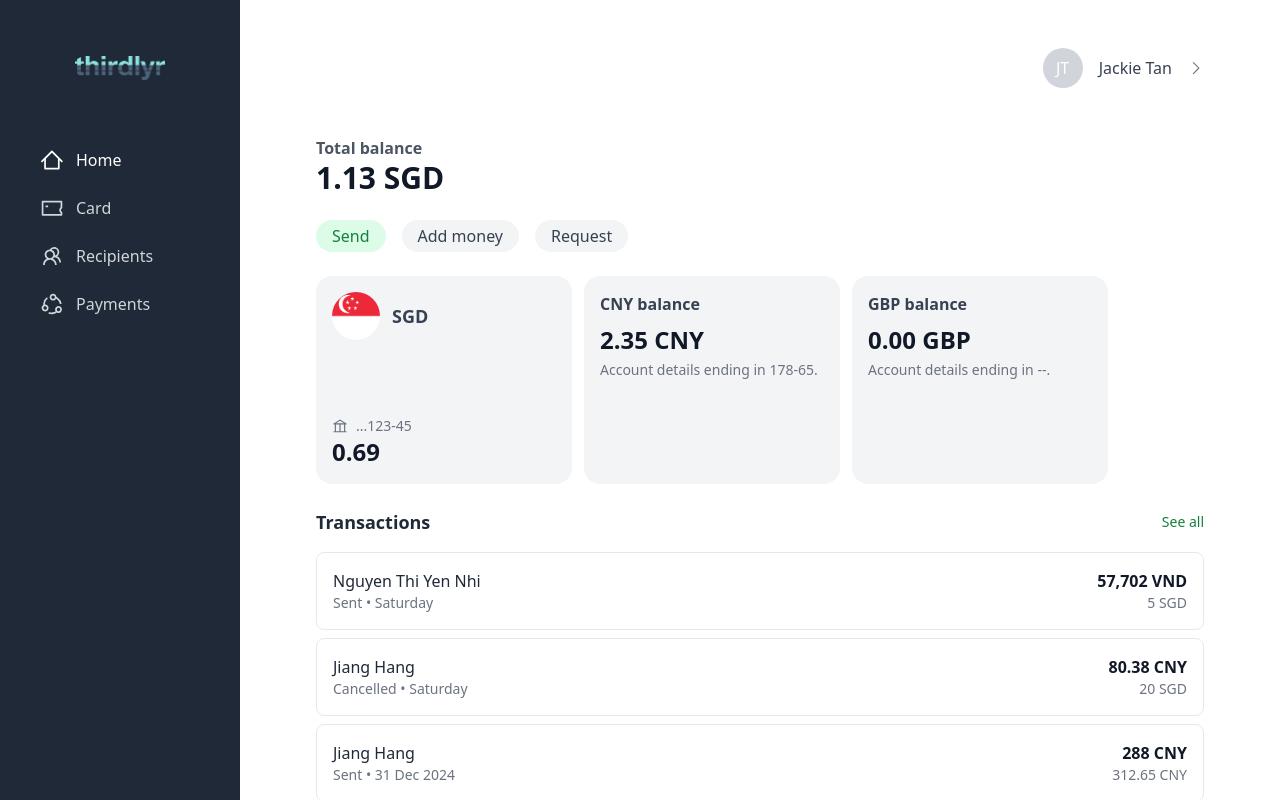
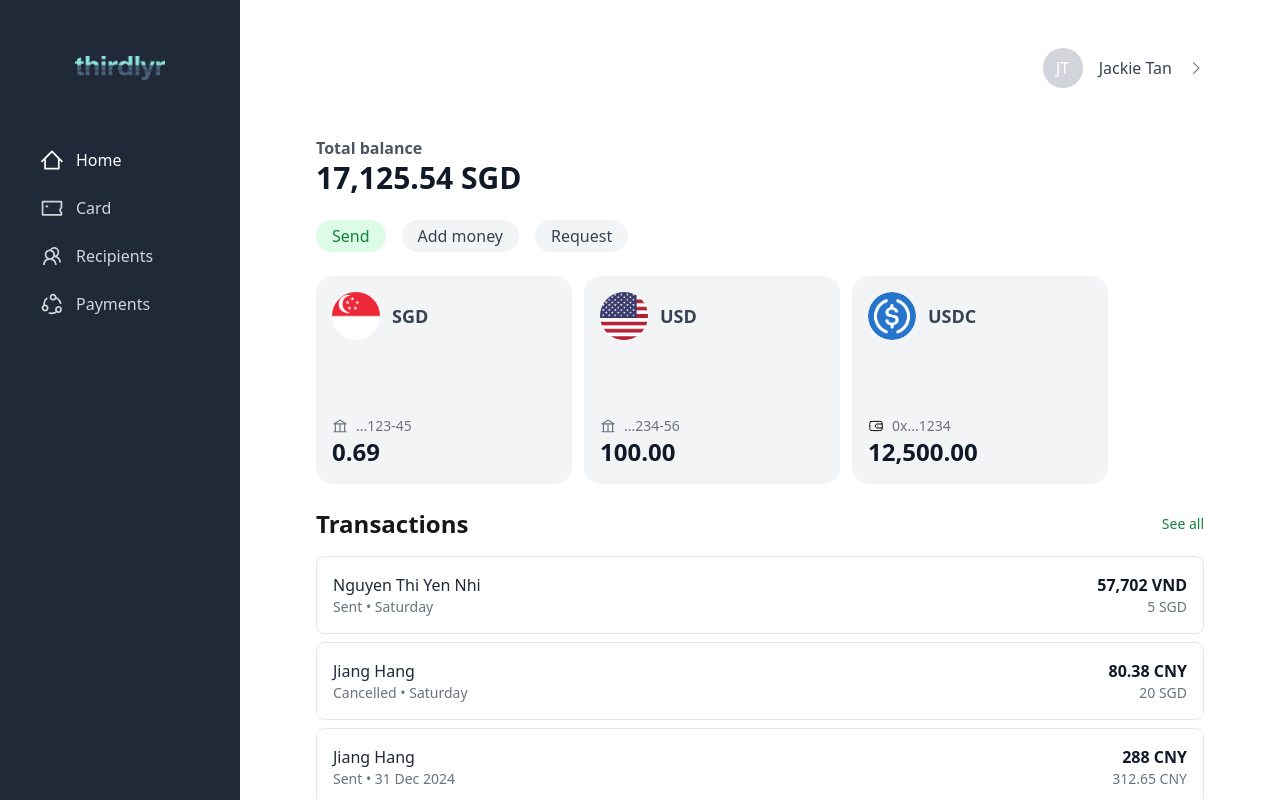
Before and after one commit to thirdlyr-test/test-app, a Next.js app: page / in a window 1280 px wide. Built offline with nearby package versions, Linux system fonts and the light colour scheme.

Commit message:
Update page.tsx

```diff
--- a/app/page.tsx
+++ b/app/page.tsx
@@ -20,7 +20,7 @@ export default function Page() {
                   <h1 className="text-base font-semibold text-gray-600">
                     Total balance
                   </h1>
-                  <p className="text-3xl font-bold text-gray-900">1.13 SGD</p>
+                  <p className="text-3xl font-bold text-gray-900">17,125.54 SGD</p>
                 </div>
                 {/* Action Buttons */}
               </div>
@@ -98,46 +98,121 @@ export default function Page() {
                 {/* Card 2 */}
 
                 <a
-                  aria-label="CNY balance. 2.35 CNY. Account details ending in 178-65."
-                  className="balanceCard bg-grey bg-gray-100 rounded-2xl p-4 w-[256px] flex-shrink-0 h-[208px]"
+                  aria-label="USD balance. 100.00 USD. Account details ending in 234-45."
+                  className="balanceCard bg-gray-100 rounded-2xl p-4 w-[256px] flex-shrink-0 h-[208px] flex flex-col justify-between"
                   href="#"
                 >
-                  <p className="text-base font-semibold text-gray-700">
-                    CNY balance
-                  </p>
-                  <p className="text-2xl font-bold text-gray-900 mt-2">
-                    2.35 CNY
-                  </p>
-                  <p className="text-sm text-gray-500 mt-1">
-                    Account details ending in 178-65.
-                  </p>
+                  {/* Top Section with Icon */}
+                  <div className="flex items-center justify-between">
+                    <div className="flex items-center">
+                      <img
+                        src="us-flag-square-250.png" // Adjust to the actual path of the icon
+                        alt="US Flag"
+                        className="w-12 h-12 rounded-full"
+                      />
+                      <span className="text-gray-700 text-lg font-bold ml-3">
+                        USD
+                      </span>
+                    </div>
+                  </div>
+
+                  {/* Balance Information */}
+                  <div>
+                    {/* Middle Section */}
+                    <div className="text-sm text-gray-500 np-text-body-default flex items-center">
+                      <span
+                        className="tw-icon tw-icon-bank mr-2"
+                        data-testid="bank-icon"
+                      >
+                        <svg
+                          aria-hidden="true"
+                          focusable="false"
+                          role="none"
+                          width="16"
+                          height="16"
+                          fill="currentColor"
+                          viewBox="0 0 24 24"
+                        >
+                          <path
+                            fillRule="evenodd"
+                            d="M12.905 2.658a1.3 1.3 0 0 0-1.373-.015L2.42 8.156a.87.87 0 0 0 .45 1.614h1.304v10.002h-1.74v1.739h19.131v-1.74h-1.739v-10h1.304V9.77a.869.869 0 0 0 .466-1.604zm5.23 5.373-5.933-3.76-6.216 3.76zm-5.266 1.74h5.218v10H12.87zm-6.956 0v10h5.217v-10z"
+                            clipRule="evenodd"
+                          ></path>
+                        </svg>
+                      </span>
+                      <p>...234-56</p>
+                    </div>
+                    {/* Bottom Section */}
+                    <div>
+                      <p className="text-2xl font-bold text-gray-900">100.00</p>
+                    </div>
+                  </div>
                 </a>
+
                 {/* Card 3 */}
                 <a
-                  aria-label="GBP balance. 0.00 GBP. Account details ending in --."
-                  className="balanceCard bg-grey bg-gray-100 rounded-2xl p-4 w-[256px] flex-shrink-0 h-[208px]"
+                  aria-label="USDC balance. 12500.00 USDC. Account details ending in 0x...1234."
+                  className="balanceCard bg-gray-100 rounded-2xl p-4 w-[256px] flex-shrink-0 h-[208px] flex flex-col justify-between"
                   href="#"
                 >
-                  <p className="text-base font-semibold text-gray-700">
-                    GBP balance
-                  </p>
-                  <p className="text-2xl font-bold text-gray-900 mt-2">
-                    0.00 GBP
-                  </p>
-                  <p className="text-sm text-gray-500 mt-1">
-                    Account details ending in --.
-                  </p>
+                  {/* Top Section with Icon */}
+                  <div className="flex items-center justify-between">
+                    <div className="flex items-center">
+                      <img
+                        src="usd-coin-usdc-logo.png" // Adjust to the actual path of the icon
+                        alt="USDC"
+                        className="w-12 h-12 rounded-full"
+                      />
+                      <span className="text-gray-700 text-lg font-bold ml-3">
+                        USDC
+                      </span>
+                    </div>
+                  </div>
+
+                  {/* Balance Information */}
+                  <div>
+                    {/* Middle Section */}
+                    <div className="text-sm text-gray-500 np-text-body-default flex items-center">
+                      <span
+                        className="tw-icon tw-icon-bank mr-2"
+                        data-testid="bank-icon"
+                      >
+                        <svg
+                          width="16"
+                          height="16"
+                          viewBox="0 0 24 24"
+                          fill="none"
+                          xmlns="http://www.w3.org/2000/svg"
+                        >
+                          <path
+                            d="M21.31 9H14.0176C12.351 9 11 10.3431 11 12C11 13.6569 12.351 15 14.0176 15H21.31M14 12V12.01M3.55556 5.72222C4.08333 5.36111 7.77778 5 12 5C16.2222 5 19.9167 5.36111 20.4444 5.72222C20.7556 5.93511 21.0667 7.40107 21.2697 8.75005C21.3207 9.08894 21.3649 9.45201 21.4005 9.83339C21.4637 10.509 21.5 11.2421 21.5 12.0001C21.5 13.1859 21.4111 14.3108 21.2697 15.2501C21.0667 16.599 20.7556 18.0649 20.4444 18.2778C19.9167 18.6389 16.2222 19 12 19C7.77778 19 4.08333 18.6389 3.55556 18.2778C3.02778 17.9167 2.5 14.8889 2.5 12.0001C2.5 11.2421 2.53633 10.509 2.59946 9.83339C2.77694 7.9339 3.16625 5.98859 3.55556 5.72222Z"
+                            stroke="#000000"
+                            stroke-width="1.5"
+                            stroke-linecap="round"
+                            stroke-linejoin="round"
+                          />
+                        </svg>
+                      </span>
+                      <p>0x...1234</p>
+                    </div>
+                    {/* Bottom Section */}
+                    <div>
+                      <p className="text-2xl font-bold text-gray-900">
+                        12,500.00
+                      </p>
+                    </div>
+                  </div>
                 </a>
                 {/* Add more cards as needed */}
               </div>
             </section>
 
             {/* Transactions Section */}
-            <section className="mt-8">
+            <section>
               <div className="flex justify-between items-center">
-                <h2 className="text-lg font-bold text-gray-800">
+                <h3 className="text-2xl font-bold">
                   Transactions
-                </h2>
+                </h3>
                 <a
                   href="#"
                   className="text-sm font-medium text-green-700 hover:underline"
```
